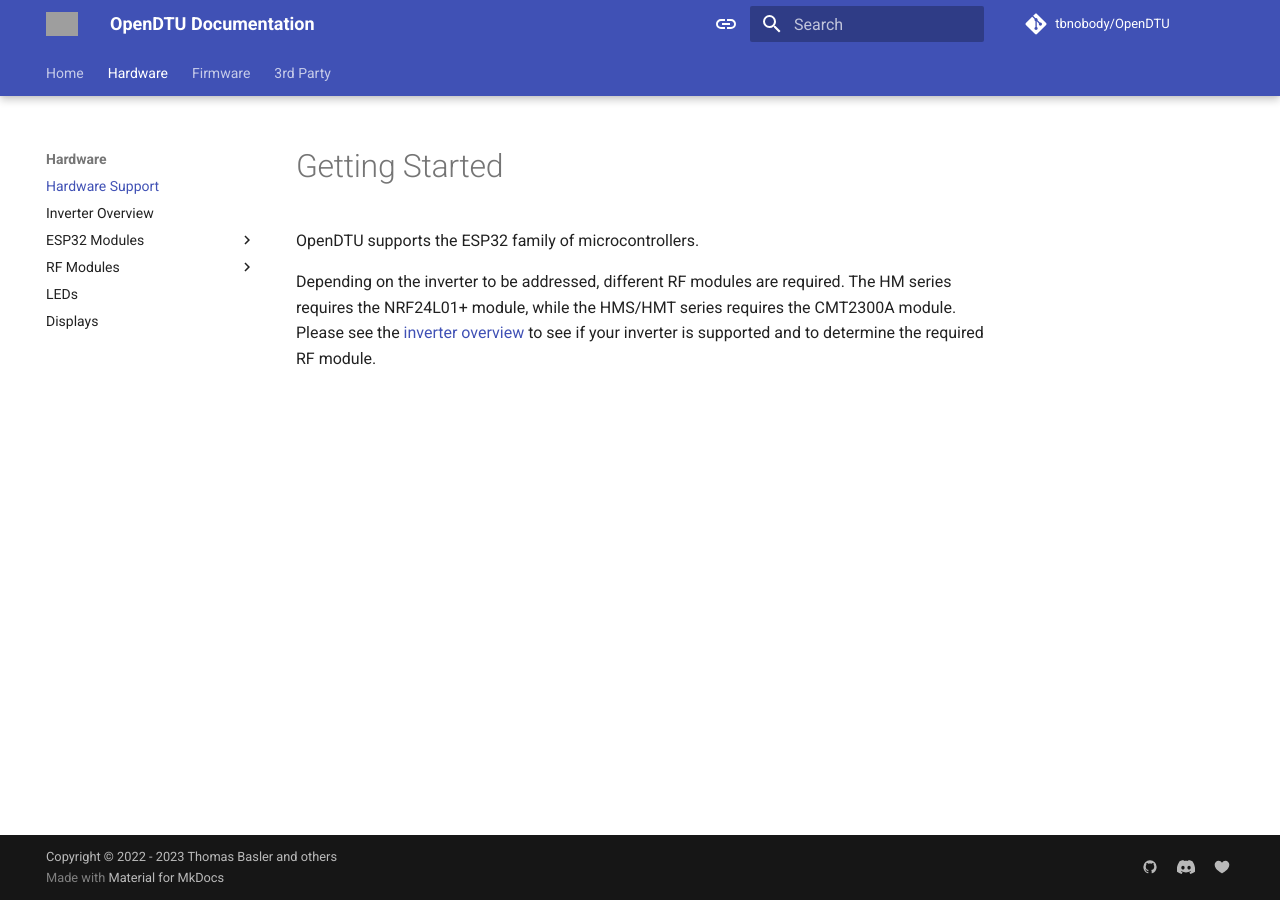
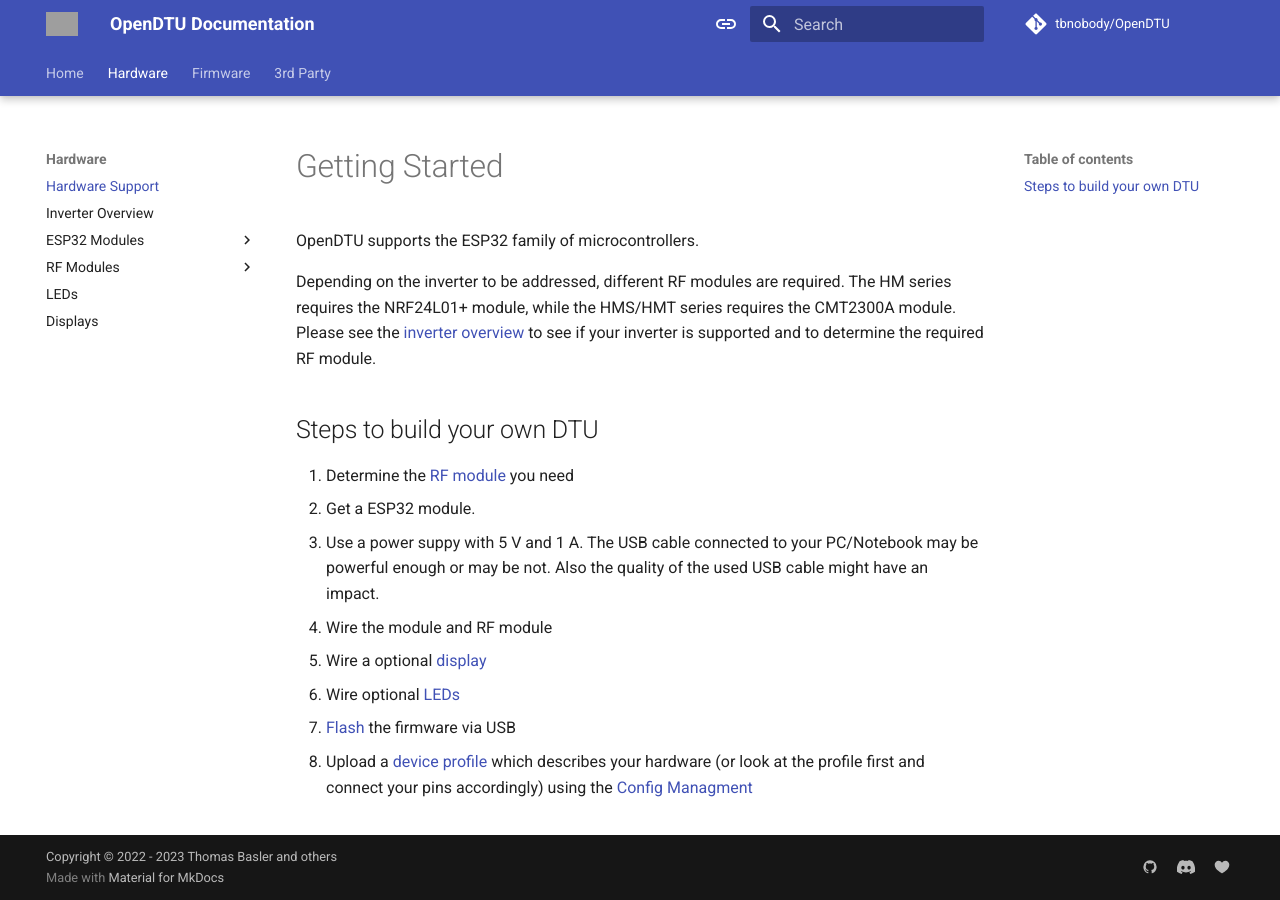
Before and after one commit to tbnobody/OpenDTU-docs, an MkDocs documentation site: the page built from docs/hardware/index.md, in a window 1280 px wide. Built offline with MkDocs 1.6.1 and Material for MkDocs 9.7.7, drawn with Linux system fonts in a browser that asks for light colours; comment, search, counter and statistics services are not loaded; grey boxes are pictures that could not be loaded.

Commit message:
Added steps howto build the hardware

```diff
--- a/docs/hardware/index.md
+++ b/docs/hardware/index.md
@@ -3,4 +3,15 @@
 OpenDTU supports the ESP32 family of microcontrollers.
 
 Depending on the inverter to be addressed, different RF modules are required. The HM series requires the NRF24L01+ module, while the HMS/HMT series requires the CMT2300A module.
-Please see the [inverter overview](../hardware/inverter_overview.md) to see if your inverter is supported and to determine the required RF module.
+Please see the [inverter overview](inverter_overview.md) to see if your inverter is supported and to determine the required RF module.
+
+## Steps to build your own DTU
+
+1. Determine the [RF module](inverter_overview.md) you need
+2. Get a ESP32 module.
+3. Use a power suppy with 5 V and 1 A. The USB cable connected to your PC/Notebook may be powerful enough or may be not. Also the quality of the used USB cable might have an impact.
+4. Wire the module and RF module
+5. Wire a optional [display](display.md)
+6. Wire optional [LEDs](led.md)
+7. [Flash](../firmware/flash_esp.md) the firmware via USB
+8. Upload a [device profile](../firmware/device_profiles.md) which describes your hardware (or look at the profile first and connect your pins accordingly) using the [Config Managment](../firmware/configuration/config_settings.md)
```
